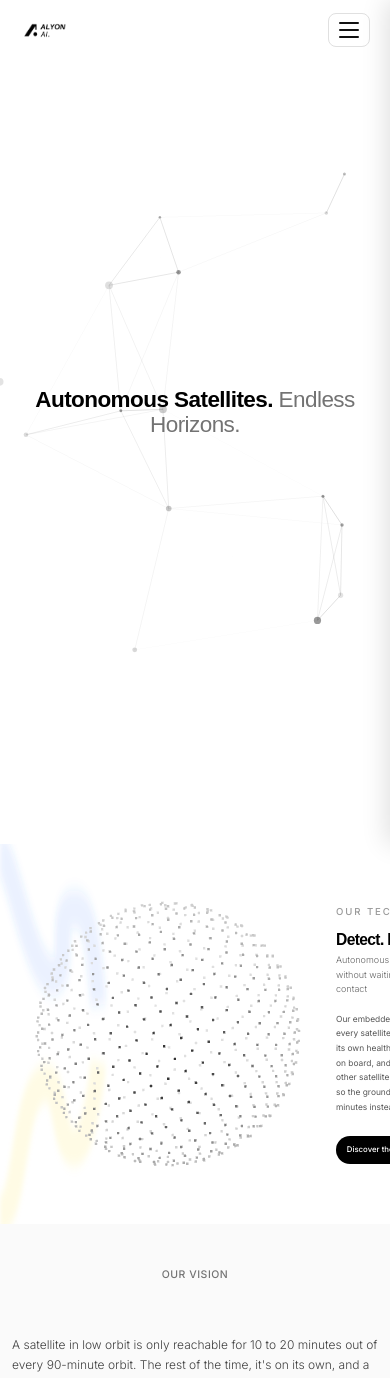
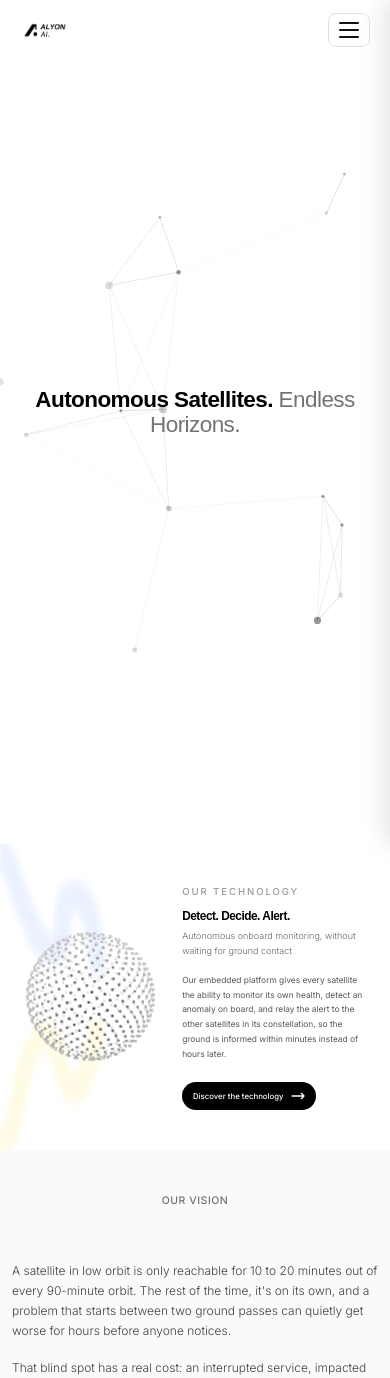
Before and after one commit to LilianRage/Site-AlyonAi, a React (Vite) app: page / in a window 390 px wide. Shown: the top 1378 px of the page. Built offline with nearby package versions, Linux system fonts and the light colour scheme.

Commit message:
modifie responsive

```diff
--- a/src/components/sections/ProductShowcaseSection.jsx
+++ b/src/components/sections/ProductShowcaseSection.jsx
@@ -14,7 +14,6 @@ const fadeUp = {
 };
 
 const MOBILE_BP = 530;
-const TABLET_BP = 768;
 
 const ProductShowcaseSection = () => {
   const { t } = useLanguage();
@@ -28,8 +27,18 @@ const ProductShowcaseSection = () => {
   }, []);
 
   const isMobile = width < MOBILE_BP;
-  const isTablet = width < TABLET_BP;
-  const imageMaxWidth = isMobile ? '300px' : isTablet ? '380px' : '500px';
+
+  // Globe and text always sit side by side; the globe shrinks continuously
+  // with the viewport so the text column never gets squeezed off-screen.
+  const contentWidth = Math.min(width, 1100) - 48;
+  const gapPx = Math.min(64, Math.max(16, contentWidth * 0.06));
+  const minTextWidth = 150;
+  let imageWidthPx = Math.min(500, contentWidth * 0.42);
+  if (contentWidth - imageWidthPx - gapPx < minTextWidth) {
+    imageWidthPx = Math.max(70, contentWidth - gapPx - minTextWidth);
+  }
+  const textWidthPx = Math.max(0, contentWidth - imageWidthPx - gapPx);
+  const titleFontPx = Math.min(textWidthPx / 15, 32);
 
   return (
     <section
@@ -75,8 +84,8 @@ const ProductShowcaseSection = () => {
         <div
           style={{
             display: 'grid',
-            gridTemplateColumns: isMobile ? '1fr 1fr' : '1fr 1fr',
-            gap: isMobile ? '1.5rem' : isTablet ? '2.5rem' : '4rem',
+            gridTemplateColumns: `${imageWidthPx}px 1fr`,
+            gap: `${gapPx}px`,
             alignItems: 'center',
           }}
         >
@@ -91,7 +100,6 @@ const ProductShowcaseSection = () => {
             <div
               style={{
                 width: '100%',
-                maxWidth: imageMaxWidth,
                 aspectRatio: '1 / 1',
               }}
             >
@@ -100,7 +108,7 @@ const ProductShowcaseSection = () => {
           </motion.div>
 
           {/* Text */}
-          <div>
+          <div style={{ minWidth: 0 }}>
             <motion.span
               variants={fadeUp}
               initial="hidden"
@@ -127,7 +135,7 @@ const ProductShowcaseSection = () => {
               viewport={{ once: true }}
               custom={1}
               style={{
-                fontSize: isMobile ? 'clamp(1rem, 4.5vw, 1.3rem)' : isTablet ? 'clamp(1.1rem, 3vw, 1.45rem)' : 'clamp(1.5rem, 2.6vw, 2rem)',
+                fontSize: `${titleFontPx}px`,
                 fontWeight: 800,
                 letterSpacing: '-0.04em',
                 lineHeight: 1,
--- a/src/pages/TechnologyPage.jsx
+++ b/src/pages/TechnologyPage.jsx
@@ -1,4 +1,4 @@
-import React from 'react';
+import React, { useState, useEffect } from 'react';
 import { Link, useNavigate } from 'react-router-dom';
 import { motion } from 'framer-motion';
 import { ArrowLeft } from 'lucide-react';
@@ -17,10 +17,35 @@ const fadeUp = {
   }),
 };
 
+const STACK_BP = 860;
+const CARDS_STACK_BP = 640;
+
 const TechnologyPage = () => {
   const { t } = useLanguage();
   const tech = t.tech;
   const navigate = useNavigate();
+  const [width, setWidth] = useState(window.innerWidth);
+
+  useEffect(() => {
+    const onResize = () => setWidth(window.innerWidth);
+    window.addEventListener('resize', onResize);
+    return () => window.removeEventListener('resize', onResize);
+  }, []);
+
+  const isStacked = width < STACK_BP;
+  const isCardsStacked = width < CARDS_STACK_BP;
+
+  // Hero globe and text always sit side by side; the globe shrinks
+  // continuously with the viewport so the text column is never squeezed off-screen.
+  const heroContentWidth = Math.min(width, 1100) - 48;
+  const heroGapPx = Math.min(64, Math.max(16, heroContentWidth * 0.06));
+  const heroMinTextWidth = 150;
+  let heroImageWidthPx = Math.min(560, heroContentWidth * 0.42);
+  if (heroContentWidth - heroImageWidthPx - heroGapPx < heroMinTextWidth) {
+    heroImageWidthPx = Math.max(70, heroContentWidth - heroGapPx - heroMinTextWidth);
+  }
+  const heroTextWidthPx = Math.max(0, heroContentWidth - heroImageWidthPx - heroGapPx);
+  const heroTitleFontPx = Math.min(heroTextWidthPx / 15, 34);
 
   return (
     <div className="min-h-screen relative" style={{ backgroundColor: '#fff' }}>
@@ -73,10 +98,10 @@ const TechnologyPage = () => {
 
           {/* ── HERO ── */}
           <section style={{ marginBottom: '7rem' }}>
-            <div style={{ display: 'grid', gridTemplateColumns: '1fr 1fr', gap: '4rem', alignItems: 'center' }}>
+            <div style={{ display: 'grid', gridTemplateColumns: `1fr ${heroImageWidthPx}px`, gap: `${heroGapPx}px`, alignItems: 'center' }}>
 
               {/* Left: text */}
-              <div>
+              <div style={{ minWidth: 0 }}>
                 <motion.span
                   variants={fadeUp} initial="hidden" animate="visible" custom={0}
                   style={{ fontSize: '0.8rem', fontWeight: 500, color: 'rgba(0,0,0,0.4)', textTransform: 'uppercase', letterSpacing: '0.2em', display: 'block', marginBottom: '1rem' }}
@@ -86,7 +111,7 @@ const TechnologyPage = () => {
 
                 <motion.h1
                   variants={fadeUp} initial="hidden" animate="visible" custom={1}
-                  style={{ fontSize: 'clamp(1rem, calc(3.4vw - 0.25rem), 2.1rem)', fontWeight: 800, letterSpacing: '-0.04em', lineHeight: 1, color: '#000', margin: '0 0 1rem 0', whiteSpace: 'nowrap' }}
+                  style={{ fontSize: `${heroTitleFontPx}px`, fontWeight: 800, letterSpacing: '-0.04em', lineHeight: 1, color: '#000', margin: '0 0 1rem 0', whiteSpace: 'nowrap' }}
                 >
                   {tech.title}
                 </motion.h1>
@@ -132,7 +157,7 @@ const TechnologyPage = () => {
                 transition={{ duration: 0.8, ease: 'easeOut', delay: 0.2 }}
                 style={{ display: 'flex', justifyContent: 'center' }}
               >
-                <div style={{ width: '100%', maxWidth: '560px', aspectRatio: '1 / 1' }}>
+                <div style={{ width: '100%', aspectRatio: '1 / 1' }}>
                   <SatelliteGlobeAnimation />
                 </div>
               </motion.div>
@@ -145,7 +170,7 @@ const TechnologyPage = () => {
               variants={fadeUp} initial="hidden" whileInView="visible" viewport={{ once: true }}
               style={{
                 display: 'grid',
-                gridTemplateColumns: 'repeat(3, 1fr)',
+                gridTemplateColumns: isCardsStacked ? '1fr' : 'repeat(3, 1fr)',
                 gap: '1px',
                 background: '#e5e7eb',
                 borderRadius: '16px',
@@ -178,7 +203,7 @@ const TechnologyPage = () => {
 
           {/* ── EXPLODED VIEW ── */}
           <section style={{ marginBottom: '7rem' }}>
-            <div style={{ display: 'grid', gridTemplateColumns: '1fr 1fr', gap: '4rem', alignItems: 'center' }}>
+            <div style={{ display: 'grid', gridTemplateColumns: isStacked ? '1fr' : '1fr 1fr', gap: isStacked ? '2rem' : '4rem', alignItems: 'center' }}>
 
               <motion.div
                 initial={{ opacity: 0, x: -30 }}
@@ -199,7 +224,7 @@ const TechnologyPage = () => {
                 />
               </motion.div>
 
-              <div>
+              <div style={{ minWidth: 0 }}>
                 <motion.span
                   variants={fadeUp} initial="hidden" whileInView="visible" viewport={{ once: true }} custom={0}
                   style={{ fontSize: '0.8rem', fontWeight: 500, color: 'rgba(0,0,0,0.4)', textTransform: 'uppercase', letterSpacing: '0.2em', display: 'block', marginBottom: '1rem' }}
@@ -260,7 +285,7 @@ const TechnologyPage = () => {
               variants={fadeUp} initial="hidden" whileInView="visible" viewport={{ once: true }}
               style={{
                 display: 'grid',
-                gridTemplateColumns: 'repeat(3, 1fr)',
+                gridTemplateColumns: isCardsStacked ? '1fr' : 'repeat(3, 1fr)',
                 gap: '1px',
                 background: '#e5e7eb',
                 borderRadius: '16px',
@@ -323,7 +348,7 @@ const TechnologyPage = () => {
               variants={fadeUp} initial="hidden" whileInView="visible" viewport={{ once: true }}
               style={{
                 display: 'grid',
-                gridTemplateColumns: 'repeat(3, 1fr)',
+                gridTemplateColumns: isCardsStacked ? '1fr' : 'repeat(3, 1fr)',
                 gap: '1px',
                 background: '#e5e7eb',
                 borderRadius: '16px',
```
